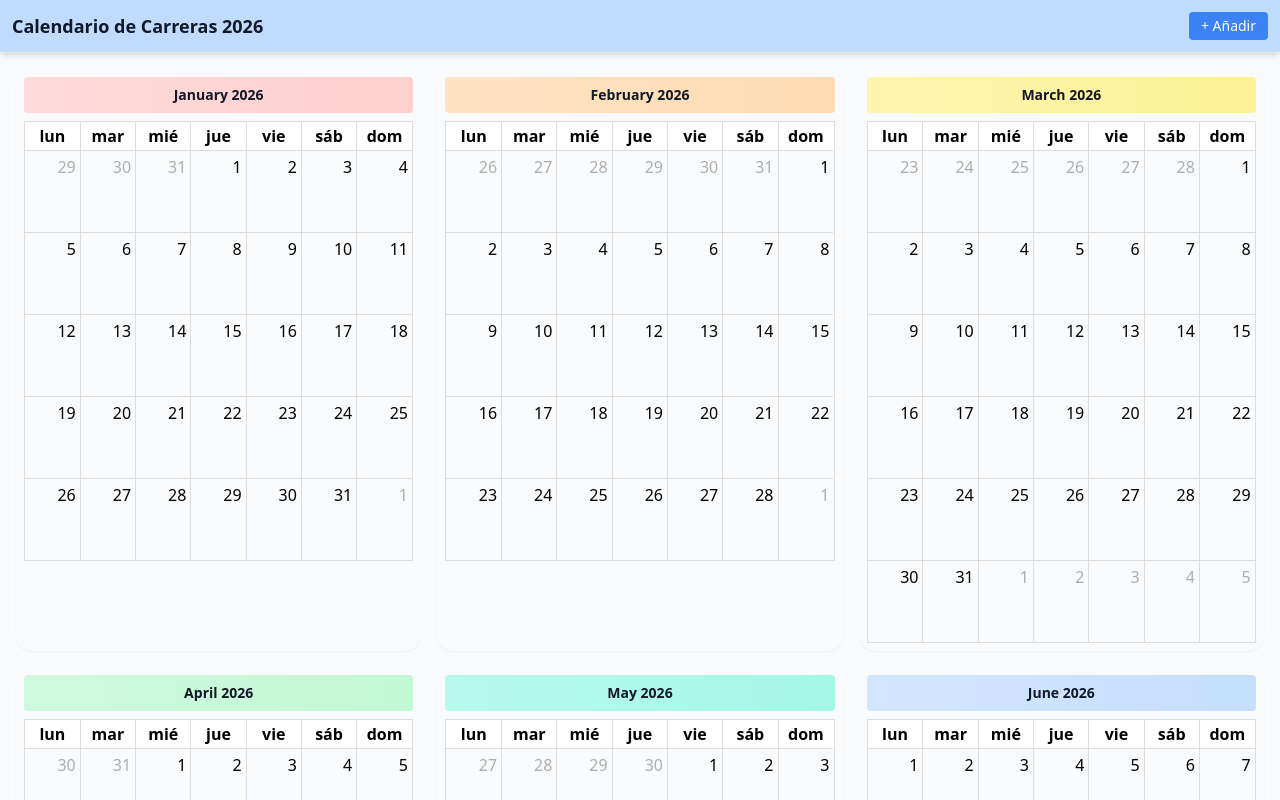
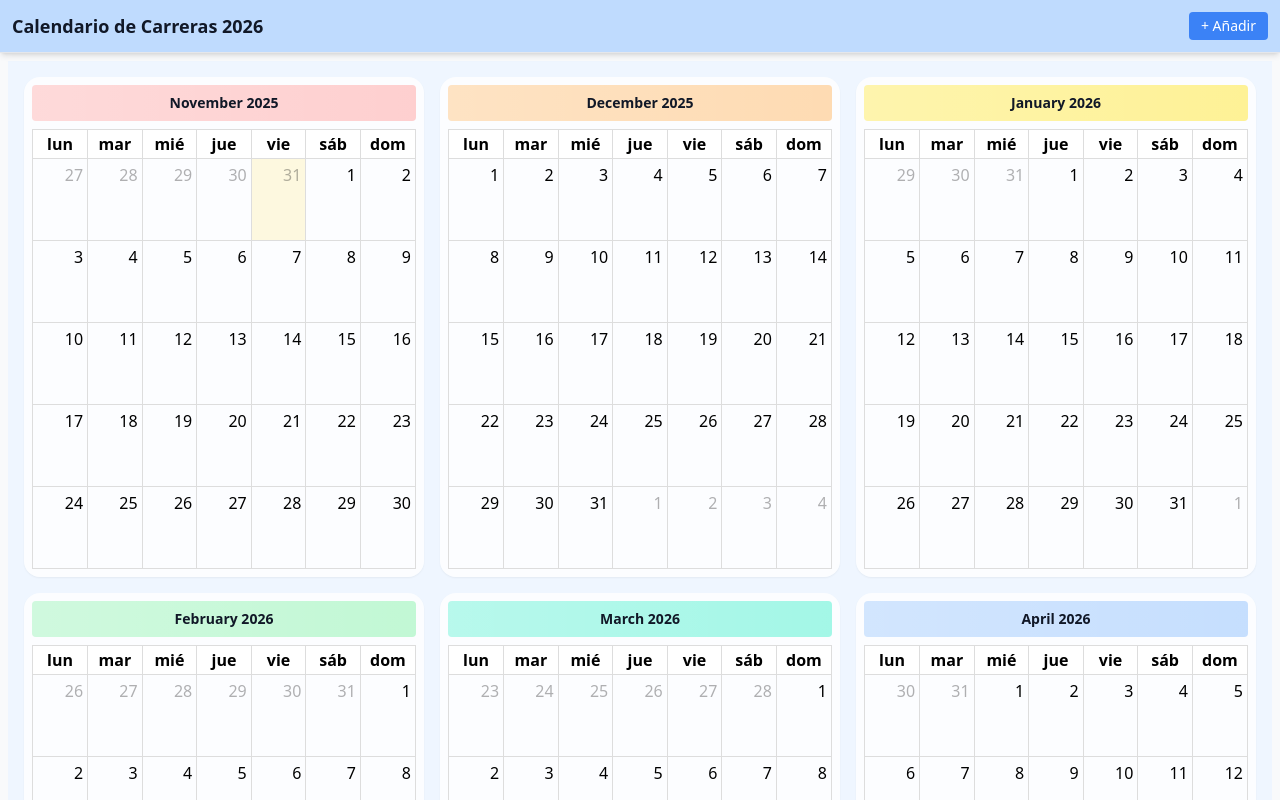
Before and after one commit to MarinaPreci/calendarioAF, a React (Vite) app: page / in a window 1280 px wide. Shown: the top 800 px of the page. Built offline with nearby package versions, Linux system fonts and the light colour scheme; no server answers; the database is empty.

Commit message:
cambio color fondo

```diff
--- a/src/components/CalendarGrid.jsx
+++ b/src/components/CalendarGrid.jsx
@@ -11,19 +11,28 @@ function getColorForType(type){
   return t ? t.color : '#555';
 }
 
+// Colores para los encabezados de cada mes
 const MONTH_COLORS = [
   'bg-red-200', 'bg-orange-200', 'bg-yellow-200', 'bg-green-200',
   'bg-teal-200', 'bg-blue-200', 'bg-indigo-200', 'bg-purple-200',
   'bg-pink-200', 'bg-gray-200', 'bg-lime-200', 'bg-rose-200'
 ];
 
-export default function CalendarGrid({ year, races, onOpenRace }) {
-  const eventsByMonth = Array.from({ length: 12 }, () => []);
+export default function CalendarGrid({ races, onOpenRace }) {
+  // Meses: noviembre y diciembre 2025 + todos 2026
+  const months = [
+    new Date(2025, 10, 1),
+    new Date(2025, 11, 1),
+    ...Array.from({ length: 12 }, (_, i) => new Date(2026, i, 1))
+  ];
+
+  const eventsByMonth = Array.from({ length: months.length }, () => []);
 
   races.forEach(r => {
     const d = new Date(r.date);
-    const month = d.getMonth();
-    eventsByMonth[month].push({
+    const monthIndex = months.findIndex(m => m.getFullYear() === d.getFullYear() && m.getMonth() === d.getMonth());
+    if (monthIndex !== -1) {
+      eventsByMonth[monthIndex].push({
         id: r.id,
         title: r.name,
         start: r.date,
@@ -32,20 +41,20 @@ export default function CalendarGrid({ year, races, onOpenRace }) {
         borderColor: getColorForType(r.type),
         textColor: '#111827',
       });
+    }
   });
 
   return (
-    <div className="grid gap-4 p-2
-                    grid-cols-1 sm:grid-cols-2 lg:grid-cols-3">
-      {Array.from({ length: 12 }, (_, idx) => {
-        const monthStart = new Date(year, idx, 1);
-        return (
+    // Fondo pastel de todo el calendario
+    <div className="grid gap-4 p-4 grid-cols-1 sm:grid-cols-2 lg:grid-cols-3 bg-blue-50 min-h-screen">
+      {months.map((monthStart, idx) => (
         <div
           key={idx}
-            className="bg-gray-50 rounded-2xl shadow-sm p-2 hover:shadow-lg transition-shadow duration-200 w-full"
+          className="bg-white/80 rounded-2xl shadow-sm p-2 hover:shadow-lg transition-shadow duration-200 w-full"
         >
+          {/* Encabezado del mes con color suave */}
           <div
-              className={`text-center text-sm font-semibold mb-2 p-2 rounded ${MONTH_COLORS[idx]} text-gray-900 bg-gradient-to-r from-white/30 to-white/10`}
+            className={`text-center text-sm font-semibold mb-2 p-2 rounded ${MONTH_COLORS[idx % MONTH_COLORS.length]} text-gray-900 bg-gradient-to-r from-white/30 to-white/10`}
           >
             {dayjs(monthStart).locale('es').format('MMMM YYYY')}
           </div>
@@ -56,7 +65,7 @@ export default function CalendarGrid({ year, races, onOpenRace }) {
             locale={esLocale}
             firstDay={1}
             headerToolbar={false}
-              height="auto"           // importante para móvil
+            height="auto"
             dayMaxEvents={3}
             fixedWeekCount={false}
             initialDate={monthStart}
@@ -64,15 +73,13 @@ export default function CalendarGrid({ year, races, onOpenRace }) {
             selectable={false}
             eventClick={(info) => {
               info.jsEvent.preventDefault();
-                const race = info.event.extendedProps;
-                onOpenRace(race);
+              onOpenRace(info.event.extendedProps);
             }}
             eventClassNames={() => 'rounded-md cursor-pointer hover:scale-105 transform transition duration-200 ease-out shadow-sm hover:shadow-md'}
             dayCellClassNames={() => 'p-1'}
           />
         </div>
-        );
-      })}
+      ))}
     </div>
   );
 }
```
Also changed, not shown: 1 other file (tests, documents, lock files or other folders). Lines whose indentation alone changed are shown as unchanged.
